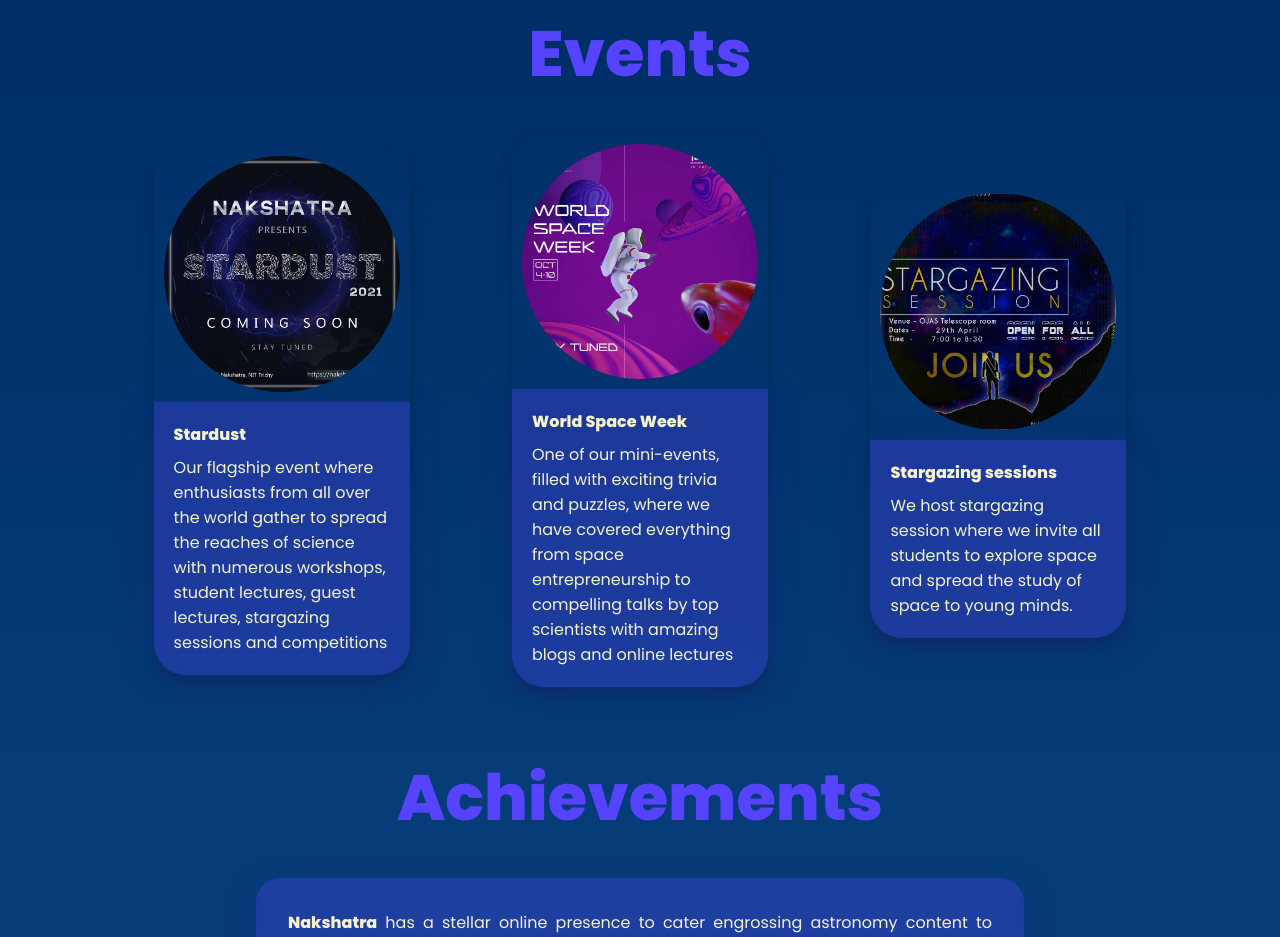
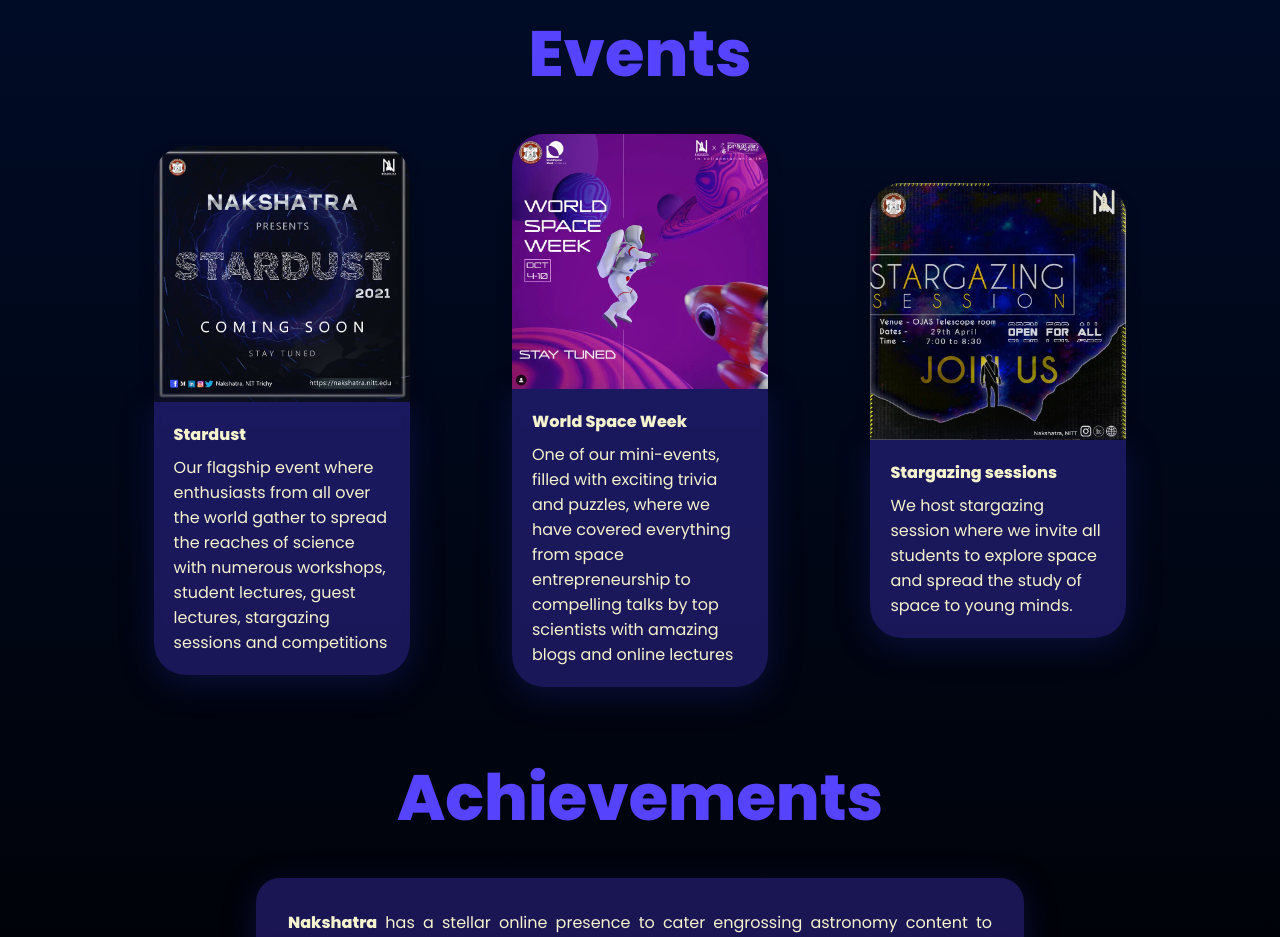
Before and after one commit to KD0S/NakshatraNITT, a React (Create React App) app: page / in a window 1280 px wide. Shown: the part 1860-2797 px from the top of the page. Built offline with nearby package versions, Linux system fonts and the light colour scheme.

Commit message:
changes to gradient

```diff
--- a/src/components/InfoCard/InfoCard.css
+++ b/src/components/InfoCard/InfoCard.css
@@ -10,6 +10,7 @@
 
 .card-main:hover {
    box-shadow: 0 16px 24px 0 rgba(0, 0, 0, 0.2);
+   cursor: pointer;
 }
 
 .card-main>img {
--- a/src/components/Navbar/Navbar.css
+++ b/src/components/Navbar/Navbar.css
@@ -19,11 +19,13 @@
    border-radius: 8px;
 }
 
-.navbar-container > li > a {
+.navbar-container>li>a {
    font: 500 1rem "Inter", sans-serif;
    color: #f5f3ce;
    text-decoration: none;
+   cursor: pointer;
 }
+
 
 .navmenu-btn {
    display: none;
--- a/src/components/Title/Title.css
+++ b/src/components/Title/Title.css
@@ -97,6 +97,7 @@
    padding: 12px 32px;
    color: #5643fd;
    background: #f5f3ce;
+   cursor: pointer;
 }
 
 .nakshatra-logo {
--- a/src/index.css
+++ b/src/index.css
@@ -8,8 +8,8 @@
 body {
    margin: 0px;
    background: rgb(0, 0, 0);
-   background: linear-gradient(180deg, rgba(0, 0, 0, 1) 10%, rgba(0, 21, 72, 1) 30%,
-         rgba(0, 34, 88, 1) 40%, rgba(0, 47, 104, 1) 50%, rgba(6, 61, 120, 1) 70%);
+   background: linear-gradient(180deg, rgba(0, 0, 0, 1) 10%, rgba(0, 21, 72, 1) 20%,
+         rgba(0, 0, 0, 1) 80%);
 }
 
 .glassmorphism {
--- a/src/pages/Members/Members.css
+++ b/src/pages/Members/Members.css
@@ -16,10 +16,10 @@
 }
 
 
-.card-main>img {
+#members-cards-container>.card-main>img {
    width: 100%;
    border-radius: 50%;
-   padding: 10px;
+   padding: 5px;
 }
 
 
```
